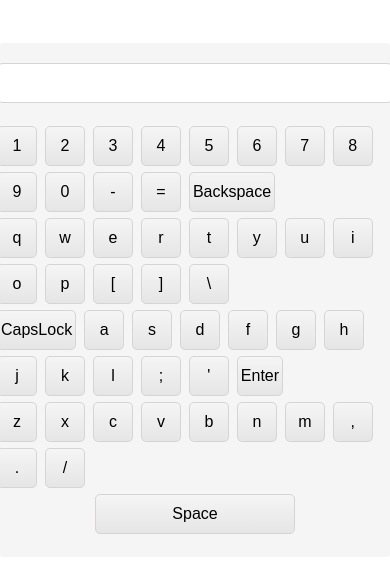
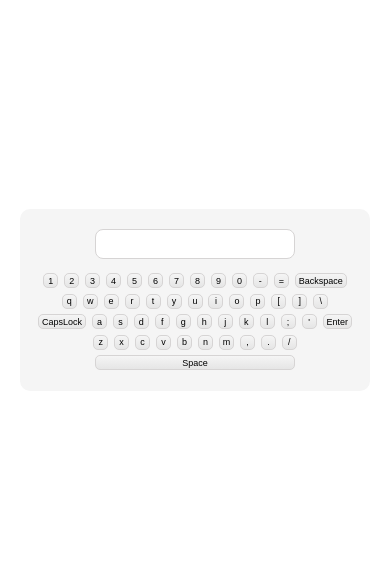
Before and after one commit to irinakhudieva/virtual-keyboard, a plain HTML site: page index.html in a window 390 px wide. Drawn offline with Linux system fonts and the light colour scheme.

Commit message:
Update styles.css

```diff
--- a/styles.css
+++ b/styles.css
@@ -89,3 +89,26 @@ button:active {
         margin: 2px 1px;
     }
 }
+@media  (min-width: 300px) and (max-width: 500px) {
+    .text-conteiner {
+        width: 200px;
+        height: 30px;
+        margin-bottom: 10px;
+    }
+    .keyboard {
+        width: 350px;
+    }
+    .btn {
+        width: 15px;
+        height: 15px;
+        font-size: 9px;
+        margin: 1px;
+
+    }
+    .btn-space, .btn-enter, .btn-backspace, .btn-capslock {
+        height: 15px;
+        font-size: 9px;
+        margin: 1px;
+    }
+
+}
```
